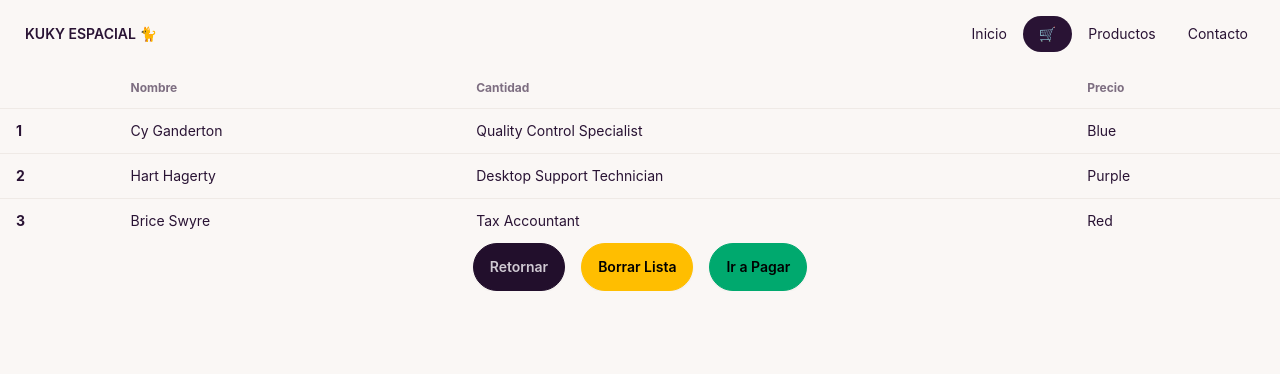
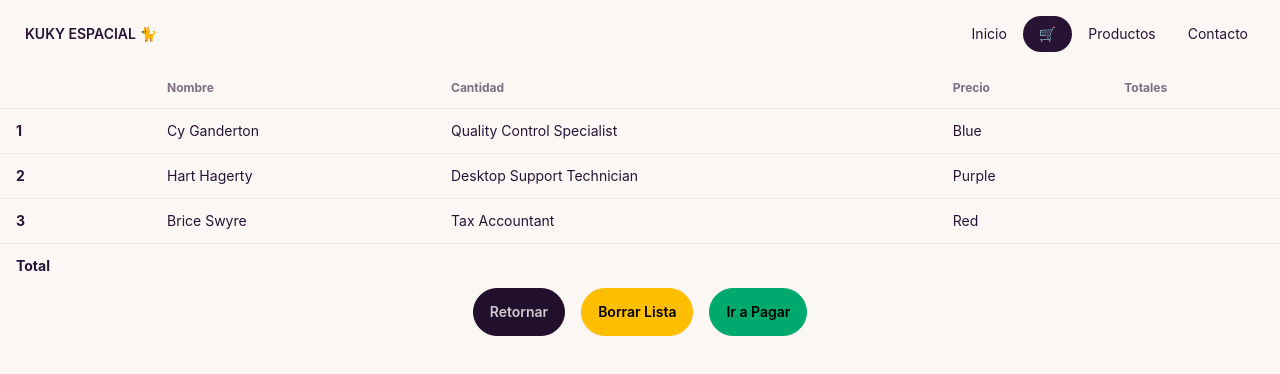
Before and after one commit to hector1489/kukyEspacial, a React (Vite) app: page /Cart in a window 1280 px wide. Shown: the top 374 px of the page. Built offline with nearby package versions, Linux system fonts and the light colour scheme; the HTML template or start-up script is replaced by a standard one.

Commit message:
[fix] Cart-Total

```diff
--- a/src/components/Cart/Cart.tsx
+++ b/src/components/Cart/Cart.tsx
@@ -12,6 +12,7 @@ const Cart = () => {
             <th>Nombre</th>
             <th>Cantidad</th>
             <th>Precio</th>
+            <th>Totales</th>
           </tr>
         </thead>
         <tbody>
@@ -36,6 +37,9 @@ const Cart = () => {
             <td>Tax Accountant</td>
             <td>Red</td>
           </tr>
+          <tr>
+            <th>Total</th>
+          </tr>
         </tbody>
       </table>
       <div className="flex flex-auto justify-center gap-4">
```
